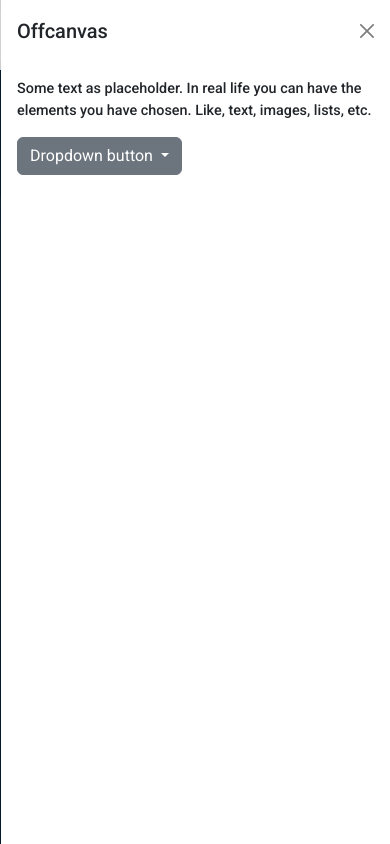
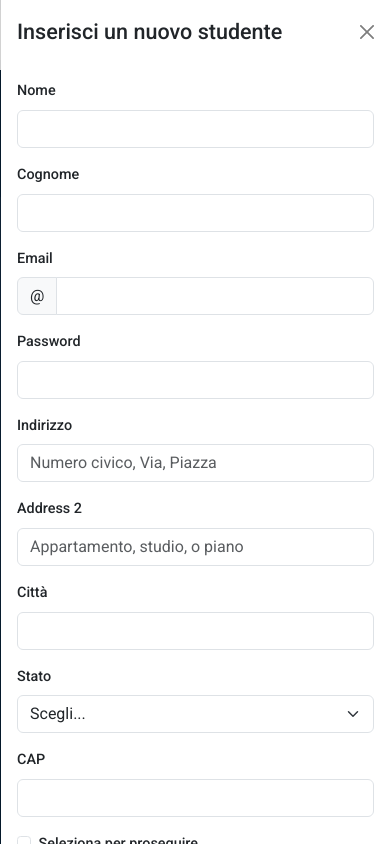
Before and after one commit to sashapoliti/html-css-bootstrap-dashboard, a plain HTML site: page index.html in a window 390 px wide. Both pictures are taken after a click on the button 234 px from the left and 109 px from the top of the page. Drawn offline with nearby package versions, Linux system fonts and the light colour scheme.

Commit message:
add offcanvas form responsive, complete

```diff
--- a/index.html
+++ b/index.html
@@ -87,23 +87,66 @@
                         </a>
                         <div class="offcanvas offcanvas-end " data-bs-scroll="true" data-bs-backdrop="false" tabindex="-1" id="offcanvasExample" aria-labelledby="offcanvasExampleLabel">
                           <div class="offcanvas-header">
-                            <h5 class="offcanvas-title" id="offcanvasExampleLabel">Offcanvas</h5>
+                            <h4 class="offcanvas-title" id="offcanvasExampleLabel">Inserisci un nuovo studente</h4>
                             <button type="button" class="btn-close" data-bs-dismiss="offcanvas" aria-label="Close"></button>
                           </div>
                           <div class="offcanvas-body">
-                            <div>
-                              Some text as placeholder. In real life you can have the elements you have chosen. Like, text, images, lists, etc.
-                            </div>
-                            <div class="dropdown mt-3">
-                              <button class="btn btn-secondary dropdown-toggle" type="button" data-bs-toggle="dropdown">
-                                Dropdown button
-                              </button>
-                              <ul class="dropdown-menu">
-                                <li><a class="dropdown-item" href="#">Action</a></li>
-                                <li><a class="dropdown-item" href="#">Another action</a></li>
-                                <li><a class="dropdown-item" href="#">Something else here</a></li>
-                              </ul>
-                            </div>
+                            <form class="row g-3">
+                              <div class="col-md-6">
+                                <label for="inputName" class="form-label">Nome</label>
+                                <input type="text" class="form-control" id="inputName">
+                              </div>
+                              <div class="col-md-6">
+                                <label for="inputSurname" class="form-label">Cognome</label>
+                                <input type="text" class="form-control" id="inputSurname">
+                              </div>
+                              <div class="col-md-6">
+                                <label for="inputEmail4" class="form-label">Email</label>
+                                <div class="input-group flex-nowrap">
+                                  <span class="input-group-text" id="addon-wrapping">@</span>
+                                  <input type="email" class="form-control" aria-label="Username" aria-describedby="addon-wrapping" id="inputEmail4">
+                                </div>
+                              </div>
+                              <div class="col-md-6">
+                                <label for="inputPassword4" class="form-label">Password</label>
+                                <input type="password" class="form-control" id="inputPassword4">
+                              </div>
+                              <div class="col-12">
+                                <label for="inputAddress" class="form-label">Indirizzo</label>
+                                <input type="text" class="form-control" id="inputAddress" placeholder="Numero civico, Via, Piazza">
+                              </div>
+                              <div class="col-12">
+                                <label for="inputAddress2" class="form-label">Address 2</label>
+                                <input type="text" class="form-control" id="inputAddress2" placeholder="Appartamento, studio, o piano">
+                              </div>
+                              <div class="col-md-6">
+                                <label for="inputCity" class="form-label">Città</label>
+                                <input type="text" class="form-control" id="inputCity">
+                              </div>
+                              <div class="col-md-4">
+                                <label for="inputState" class="form-label">Stato</label>
+                                <select id="inputState" class="form-select">
+                                  <option selected>Scegli...</option>
+                                  <option>...</option>
+                                </select>
+                              </div>
+                              <div class="col-md-2">
+                                <label for="inputZip" class="form-label text-uppercase ">Cap</label>
+                                <input type="text" class="form-control" id="inputZip">
+                              </div>
+                              <div class="col-12">
+                                <div class="form-check">
+                                  <input class="form-check-input" type="checkbox" id="gridCheck">
+                                  <label class="form-check-label" for="gridCheck">
+                                    Seleziona per proseguire
+                                  </label>
+                                </div>
+                              </div>
+                              <div class="col-12">
+                                <button type="submit" class="btn btn-primary">Salva</button>
+                                <button type="submit" class="btn btn-warning ">Svuota</button>
+                              </div>
+                            </form>
                           </div>
                         </div>
                       </div>
```
